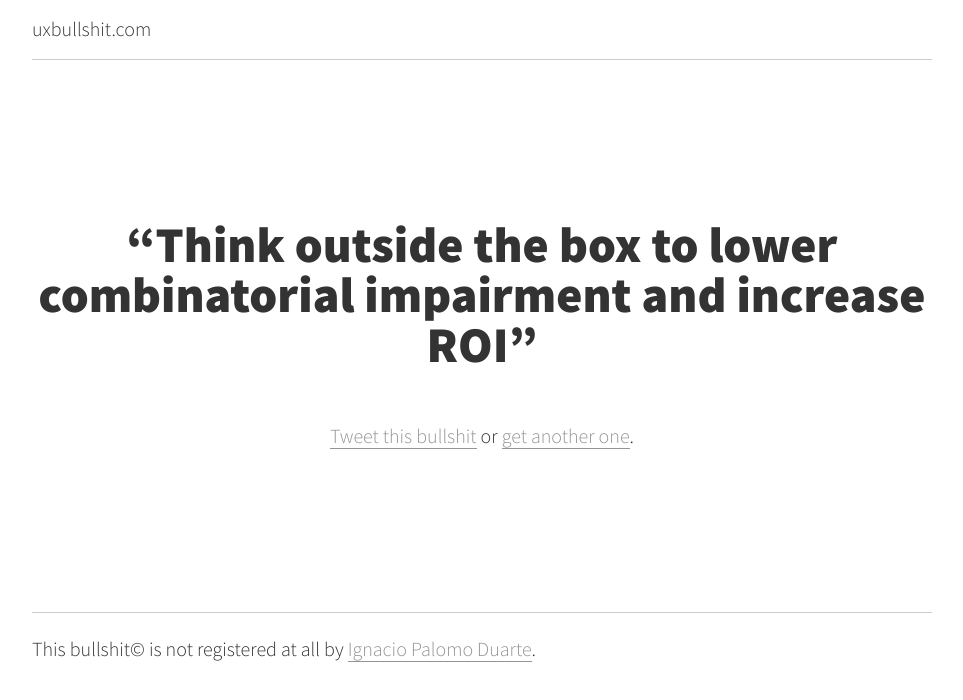
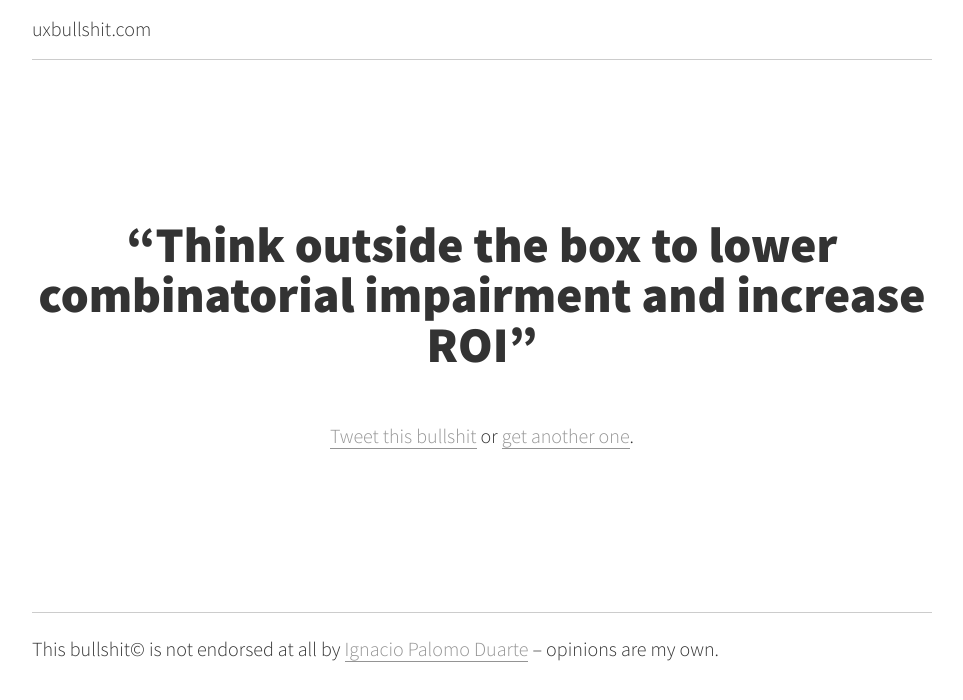
Before and after one commit to 3oheme/uxbullshit, a plain HTML site: page index.html in a window 1280 px wide. Shown: the whole page, without its empty margins (158-1121 px from the left). Drawn offline with Linux system fonts and the light colour scheme.

Commit message:
Update index.html

```diff
--- a/index.html
+++ b/index.html
@@ -22,7 +22,7 @@
       <p style="display: none" id="more-info"><a id="tweet" href="">Tweet this bullshit</a> or <a href="javascript:window.location.href=window.location.href">get another one</a>.</p>
     </section>
     <footer>
-      <p>This bullshit© is not registered at all by <a href="http://3oheme.com">Ignacio Palomo Duarte</a>.</p>
+      <p>This bullshit© is not endorsed at all by <a href="https://palomoduarte.com">Ignacio Palomo Duarte</a> – opinions are my own.</p>
     </footer>
 
     <script src="random.js"></script>
```
